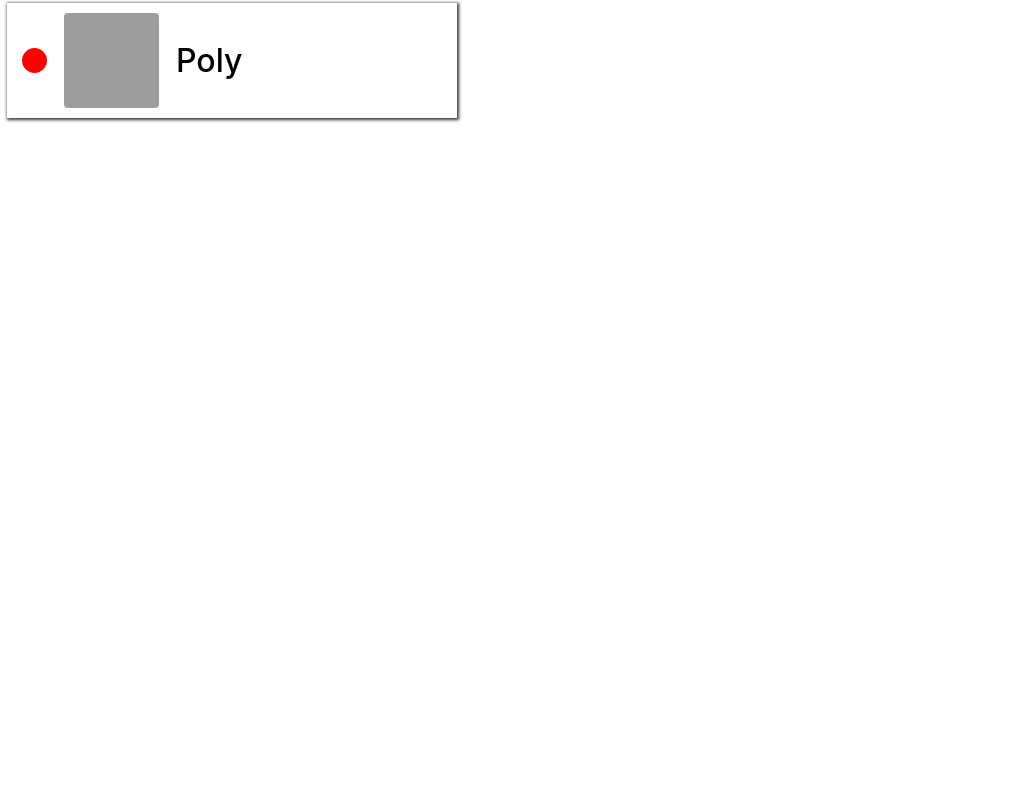
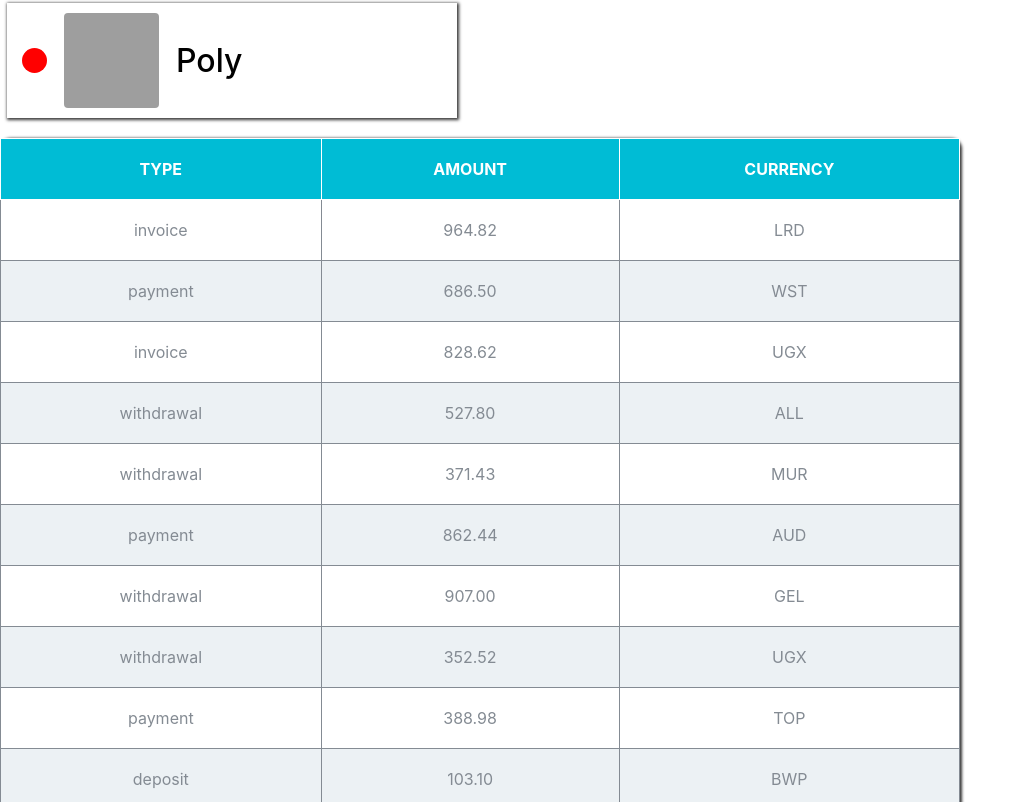
Before and after one commit to Allovallo/react-pract-01, a React (Create React App) app: page / in a window 1280 px wide. Shown: the part 1258-2060 px from the top of the page, without its empty margins (0-1027 px from the left). Before the commit the page ends 1391 px from the top, so only its background shows below. Built offline with nearby package versions, Linux system fonts and the light colour scheme; grey boxes are pictures that could not be loaded.

Commit message:
transaction is updated

```diff
--- a/src/App.js
+++ b/src/App.js
@@ -1,10 +1,12 @@
 import user from './startData/user.json';
 import statisticalData from './startData/statistical-data.json';
 import friends from './startData/friends.json';
+import transactions from './startData/transactions.json';
 
 import { Profile } from 'components/profile/profile';
 import { Statistics } from 'components/statistics/statistics';
 import { FriendList } from 'components/friendlist/friendlist';
+import { TransactionHistory } from 'components/transactionHistory/transactionHistory';
 
 function App() {
   return (
@@ -20,6 +22,8 @@ function App() {
       <Statistics title="Upload stats" stats={statisticalData} />
 
       <FriendList friends={friends} />
+
+      <TransactionHistory items={transactions} />
     </div>
   );
 }
--- /dev/null
+++ b/src/components/transactionHistory/transactionHistory.jsx
@@ -0,0 +1,38 @@
+import css from './transactionHistory.module.css'
+
+const TableRow = ({ type, amount, currency }) => {
+    return (
+        <tr className={css.tr}>
+            <td className={css.td}>{ type }</td>
+            <td className={css.td}>{ amount }</td>
+            <td className={css.td}>{ currency }</td>
+        </tr>
+    )
+}
+
+export const TransactionHistory = ({ items }) => {
+    const tableRows = items.map(({ id, type, amount, currency }) =>
+        <TableRow
+            key={id}
+            type={type}
+            amount={amount}
+            currency={currency}
+        />
+    );
+
+    return (
+        <table className={css.table}>
+            <thead>
+                <tr className={css.tr}>
+                    <th className={css.th}>Type</th>
+                    <th className={css.th}>Amount</th>
+                    <th className={css.th}>Currency</th>
+                </tr>
+            </thead>
+
+            <tbody>
+                {tableRows}
+            </tbody>
+        </table>
+    )
+}
--- /dev/null
+++ b/src/components/transactionHistory/transactionHistory.module.css
@@ -0,0 +1,37 @@
+.table {
+    margin-top: 20px;
+    border-radius: 10px;
+    border: 1px solid red;
+    width: 960px;
+    border-collapse: collapse;
+    box-shadow: 1px 1px 3px 1px rgba(0, 0, 0, 0.79);
+}
+
+.tr {
+    &&:nth-child(even) {
+        background-color: #ecf1f4;
+    }
+}
+
+.td {
+    padding: 20px;
+    min-height: 50px;
+    text-align: center;
+    font-size: 1em;
+    color: #848b93;
+    border: 1px solid #848b93;
+}
+
+.th {
+    padding: 20px;
+    min-height: 50px;
+    text-align: center;
+    font-size: 1em;
+    color: #848b93;
+    border: 1px solid #848b93;
+
+    background-color: #00bcd5;
+    color: white;
+    border: 1px solid white;
+    text-transform: uppercase;
+}
```
